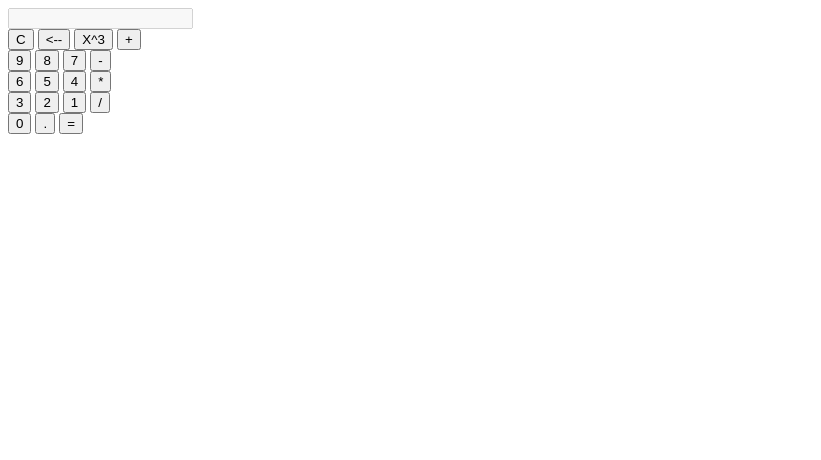
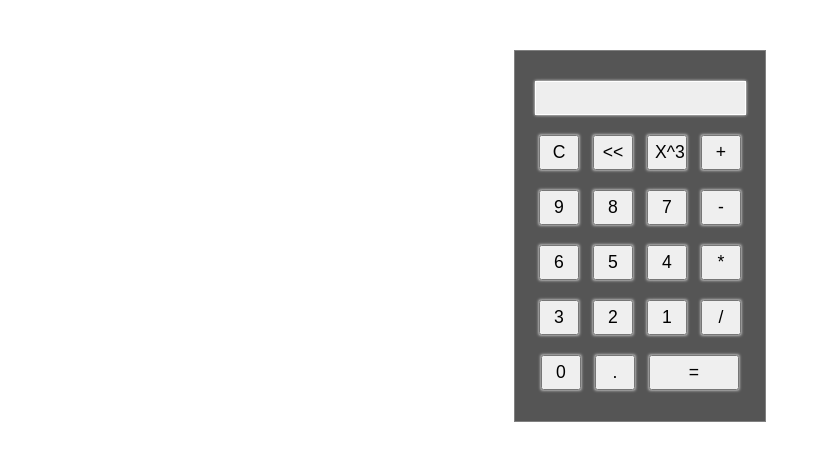
Before and after one commit to iuliasarb/calculator-js, a plain HTML site: page index.html in a window 1280 px wide. Shown: the whole page, without its empty margins (0-821 px from the left). Drawn offline with Linux system fonts and the light colour scheme.

Commit message:
finished style

```diff
--- a/design.css
+++ b/design.css
@@ -0,0 +1,44 @@
+
+#calculator {
+	width: 250px;
+	height: 370px;
+	border: 1px solid grey;
+	text-align: center;
+	background: #555;
+	margin: 50px auto;
+}
+#display {
+	margin-top: 30px;
+	margin-bottom: 20px;
+	width: 205px;
+	height: 30px;
+	border: 1px solid white;
+	box-shadow: 0 0 3px white;
+	text-align: right;
+	font-family: Arial, sans-serif;
+	font-size: 1.3em;
+	font-weight: bold;
+	color: #333;
+	background: #eee;
+}
+
+.keys, #equal {
+	width: 40px;
+	height: 35px;
+	margin-left: 10px;
+	margin-bottom: 20px;
+	box-shadow: 0 0 3px white;
+	cursor: pointer;
+	font-size: 1.1em;
+}
+
+.keys:hover, #equal:hover {
+	background: #eee;
+	font-weight: bold;
+}
+#equal {
+	width: 90px;
+}
+.left {
+	margin-left: 0px;
+}
--- a/index.html
+++ b/index.html
@@ -7,29 +7,29 @@
 <body>
 	<div id="calculator">
 		<form>
-			<input type="text id="display" disabled><br/>
+			<input type="text" id="display"><br/>
 
-			<input type="button" value="C" class="keys" onclick="addtoscreen('c')">
-			<input type="button" value="<--" class="keys" onclick="backspace()">
+			<input type="button" value="C" class="keys left" onclick="addtoscreen('c')">
+			<input type="button" value="<<" class="keys" onclick="backspace()">
 			<input type="button" value="X^3" class="keys" onclick="power(3)">
 			<input type="button" value="+" class="keys" onclick="addtoscreen('+')"><br/>
 
-			<input type="button" value="9" class="keys" onclick="addtoscreen('9')">
+			<input type="button" value="9" class="keys left" onclick="addtoscreen('9')">
 			<input type="button" value="8" class="keys" onclick="addtoscreen('8')">
 			<input type="button" value="7" class="keys" onclick="addtoscreen('7')">
 			<input type="button" value="-" class="keys" onclick="addtoscreen('-')"><br/>
 
-			<input type="button" value="6" class="keys" onclick="addtoscreen('6')">
+			<input type="button" value="6" class="keys left" onclick="addtoscreen('6')">
 			<input type="button" value="5" class="keys" onclick="addtoscreen('5')">
 			<input type="button" value="4" class="keys" onclick="addtoscreen('4')">
 			<input type="button" value="*" class="keys" onclick="addtoscreen('*')"><br/>
 
-			<input type="button" value="3" class="keys" onclick="addtoscreen('3')">
+			<input type="button" value="3" class="keys left" onclick="addtoscreen('3')">
 			<input type="button" value="2" class="keys" onclick="addtoscreen('2')">
 			<input type="button" value="1" class="keys" onclick="addtoscreen('1')">
 			<input type="button" value="/" class="keys" onclick="addtoscreen('/')"><br/>
 
-			<input type="button" value="0" class="keys" onclick="addtoscreen('0')">
+			<input type="button" value="0" class="keys left" onclick="addtoscreen('0')">
 			<input type="button" value="." class="keys" onclick="addtoscreen('.')">
 			<input type="button" value="=" id="equal" onclick="answer()">
 
```
